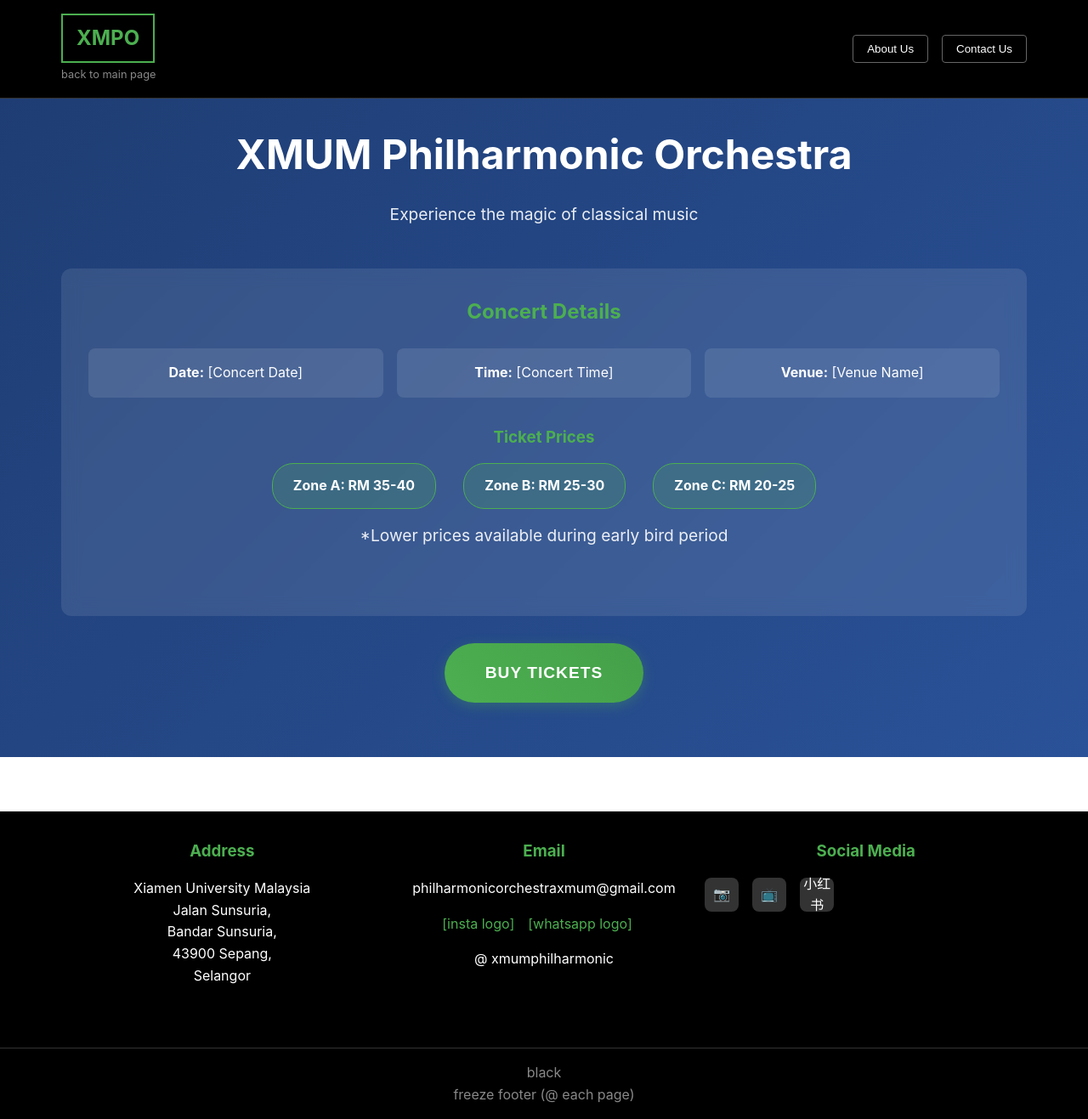
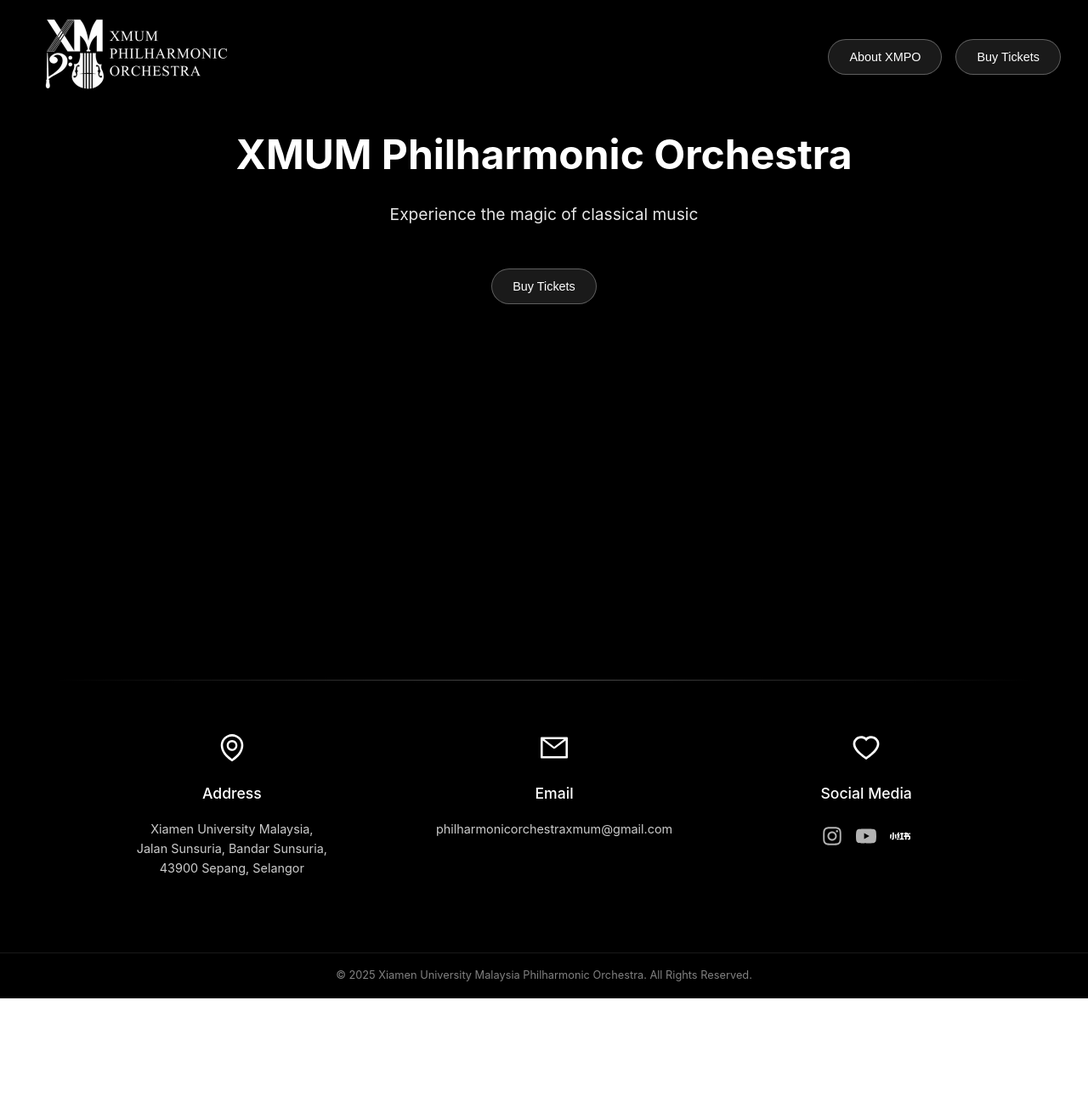
Before and after one commit to ShuyingCodech/XMPO-Halloween-Website, a React (Create React App) app in the folder xmpo-halloween/: page / in a window 1280 px wide. Shown: the whole page at 85% size. After the commit the page ends 1175 px from the top, so only its background shows below. Built offline with nearby package versions, Linux system fonts and the light colour scheme.

Commit message:
style: footer & header

```diff
--- a/xmpo-halloween/package.json
+++ b/xmpo-halloween/package.json
@@ -15,6 +15,7 @@
     "antd": "^5.27.1",
     "react": "^19.1.1",
     "react-dom": "^19.1.1",
+    "react-icons": "^5.5.0",
     "react-router-dom": "^7.8.2",
     "react-scripts": "5.0.1",
     "typescript": "^4.9.5",
--- a/xmpo-halloween/src/components/layout/Footer.tsx
+++ b/xmpo-halloween/src/components/layout/Footer.tsx
@@ -1,55 +1,60 @@
 import React from "react";
 import "../../styles/footer.css";
+import {
+  InstagramOutlined,
+  YoutubeFilled,
+  EnvironmentOutlined,
+  MailOutlined,
+  HeartOutlined,
+} from "@ant-design/icons";
+import { SiXiaohongshu } from "react-icons/si";
 
 const Footer: React.FC = () => {
   return (
     <footer className="footer">
       <div className="footer-container">
         <div className="footer-section">
-          <div className="address-section">
+          <div className="footer-section-icon">
+            <EnvironmentOutlined />
+          </div>
           <h3>Address</h3>
           <p>
-              Xiamen University Malaysia
+            Xiamen University Malaysia,
             <br />
-              Jalan Sunsuria,
+            Jalan Sunsuria, Bandar Sunsuria,
             <br />
-              Bandar Sunsuria,
-              <br />
-              43900 Sepang,
-              <br />
-              Selangor
+            43900 Sepang, Selangor
           </p>
-          </div>
         </div>
 
         <div className="footer-section">
-          <div className="contact-section">
+          <div className="footer-section-icon">
+            <MailOutlined />
+          </div>
           <h3>Email</h3>
           <p>philharmonicorchestraxmum@gmail.com</p>
-
-            <div className="social-links">
-              <span>[insta logo]</span>
-              <span>[whatsapp logo]</span>
-            </div>
-            <p>@ xmumphilharmonic</p>
-          </div>
         </div>
 
         <div className="footer-section">
-          <div className="social-section">
+          <div className="footer-section-icon">
+            <HeartOutlined />
+          </div>
           <h3>Social Media</h3>
           <div className="social-icons">
-              <span className="social-icon">📷</span>
-              <span className="social-icon">📺</span>
-              <span className="social-icon">小红书</span>
-            </div>
+            <InstagramOutlined />
+            <YoutubeFilled />
+            {React.createElement(SiXiaohongshu as any, {
+              style: { fontSize: "1.5rem" },
+            })}
           </div>
         </div>
       </div>
 
       <div className="footer-bottom">
-        <p>black</p>
-        <p>freeze footer (@ each page)</p>
+        <p>
+          © 2025 Xiamen University Malaysia Philharmonic Orchestra. All Rights
+          Reserved.
+        </p>
       </div>
     </footer>
   );
--- a/xmpo-halloween/src/components/layout/Header.tsx
+++ b/xmpo-halloween/src/components/layout/Header.tsx
@@ -13,21 +13,20 @@
   return (
     <header className="header">
       <div className="header-container">
-        <div className="logo-section">
-          <div className="logo" onClick={() => navigate("/")}>
-            XMPO
-          </div>
-          <div className="back-to-main" onClick={() => navigate("/")}>
-            back to main page
-          </div>
+        <div className="logo-section" onClick={() => navigate("/")}>
+          <img
+            src="./images/xmpo-logo.avif"
+            alt="XMPO Logo"
+            style={{ width: "253px", height: "101px", marginRight: "10px" }}
+          />
         </div>
 
         <div className="nav-buttons">
           <button className="nav-btn" onClick={scrollToFooter}>
-            About Us
+            About XMPO
           </button>
           <button className="nav-btn" onClick={scrollToFooter}>
-            Contact Us
+            Buy Tickets
           </button>
         </div>
       </div>
--- a/xmpo-halloween/src/pages/Home.tsx
+++ b/xmpo-halloween/src/pages/Home.tsx
@@ -16,33 +16,6 @@
             <h1>XMUM Philharmonic Orchestra</h1>
             <p>Experience the magic of classical music</p>
 
-            <div className="ticket-info">
-              <h2>Concert Details</h2>
-              <div className="details-grid">
-                <div className="detail-item">
-                  <strong>Date:</strong> [Concert Date]
-                </div>
-                <div className="detail-item">
-                  <strong>Time:</strong> [Concert Time]
-                </div>
-                <div className="detail-item">
-                  <strong>Venue:</strong> [Venue Name]
-                </div>
-              </div>
-
-              <div className="pricing-info">
-                <h3>Ticket Prices</h3>
-                <div className="price-list">
-                  <div className="price-item">Zone A: RM 35-40</div>
-                  <div className="price-item">Zone B: RM 25-30</div>
-                  <div className="price-item">Zone C: RM 20-25</div>
-                </div>
-                <p className="price-note">
-                  *Lower prices available during early bird period
-                </p>
-              </div>
-            </div>
-
             <button
               className="buy-tickets-btn"
               onClick={() => navigate("/seat-selection")}
--- a/xmpo-halloween/src/styles/footer.css
+++ b/xmpo-halloween/src/styles/footer.css
@@ -1,69 +1,112 @@
 .footer {
   background-color: #000;
   color: white;
-  padding: 2rem 0 1rem 0;
-  margin-top: 4rem;
+  padding: 4rem 0 0 0;
+  position: relative;
+}
+
+.footer::before {
+  content: "";
+  position: absolute;
+  top: 0;
+  left: 50%;
+  transform: translateX(-50%);
+  width: 90%;
+  height: 1px;
+  background: linear-gradient(
+    90deg,
+    transparent 0%,
+    rgba(255, 255, 255, 0.3) 50%,
+    transparent 100%
+  );
 }
 
 .footer-container {
   display: flex;
-  justify-content: space-around;
+  justify-content: center;
+  align-items: flex-start;
   max-width: 1200px;
   margin: 0 auto;
-  padding: 0 2rem;
-  flex-wrap: wrap;
+  padding: 0 2rem 3rem 2rem;
+  gap: 8rem;
 }
 
 .footer-section {
-  flex: 1;
-  min-width: 250px;
-  margin-bottom: 2rem;
+  display: flex;
+  flex-direction: column;
+  align-items: center;
+  text-align: center;
+  min-width: 200px;
+}
+
+.footer-section-icon {
+  width: 32px;
+  height: 32px;
+  margin-bottom: 1.5rem;
+  display: flex;
+  align-items: center;
+  justify-content: center;
+}
+
+.footer-section-icon .anticon {
+  font-size: 32px;
+  color: white;
+  display: flex;
+  align-items: center;
+  justify-content: center;
 }
 
 .footer-section h3 {
   margin-bottom: 1rem;
-  color: #4CAF50;
+  color: #ffffff;
+  font-size: 1.1rem;
+  font-weight: 500;
 }
 
 .footer-section p {
   line-height: 1.6;
   margin-bottom: 0.5rem;
-}
-
-.social-links {
-  margin: 1rem 0;
-}
-
-.social-links span {
-  margin-right: 1rem;
-  color: #4CAF50;
+  color: rgba(255, 255, 255, 0.8);
+  font-size: 0.9rem;
 }
 
 .social-icons {
   display: flex;
   gap: 1rem;
+  justify-content: center;
+  margin-top: 0.5rem;
 }
 
-.social-icon {
-  width: 40px;
-  height: 40px;
-  background-color: #333;
-  display: flex;
-  align-items: center;
-  justify-content: center;
-  border-radius: 8px;
+.social-icons .anticon {
+  font-size: 1.5rem;
+  color: rgba(255, 255, 255, 0.7);
+  transition: color 0.3s ease, transform 0.3s ease;
   cursor: pointer;
-  transition: background-color 0.3s ease;
 }
 
-.social-icon:hover {
-  background-color: #4CAF50;
+.social-icons .anticon:hover {
+  color: #ffffff;
+  transform: translateY(-2px);
 }
 
 .footer-bottom {
   text-align: center;
+  padding: 1rem 0;
+  border-top: 1px solid rgba(255, 255, 255, 0.1);
+  color: rgba(255, 255, 255, 0.5);
+  font-size: 0.8rem;
   margin-top: 2rem;
-  padding-top: 1rem;
-  border-top: 1px solid #333;
-  color: #888;
 }
+
+@media (max-width: 768px) {
+  .footer-container {
+    flex-direction: column;
+    gap: 3rem;
+    padding: 0 1rem 2rem 1rem;
+  }
+
+  .footer-section {
+    min-width: auto;
+    width: 100%;
+  }
+}
--- a/xmpo-halloween/src/styles/header.css
+++ b/xmpo-halloween/src/styles/header.css
@@ -6,60 +6,74 @@
   left: 0;
   right: 0;
   z-index: 1000;
-  border-bottom: 1px solid #333;
+  padding: 1rem 0;
 }
 
 .header-container {
   display: flex;
   justify-content: space-between;
   align-items: center;
-  padding: 1rem 2rem;
-  max-width: 1200px;
+  padding: 0 2rem;
+  max-width: 1400px;
   margin: 0 auto;
+  width: 100%;
 }
 
 .logo-section {
   display: flex;
-  flex-direction: column;
-  align-items: flex-start;
+  align-items: center;
+  cursor: pointer;
 }
 
-.logo {
-  font-size: 1.5rem;
-  font-weight: bold;
-  cursor: pointer;
-  border: 2px solid #4CAF50;
-  padding: 0.5rem 1rem;
-  color: #4CAF50;
-}
-
-.back-to-main {
-  font-size: 0.8rem;
-  color: #888;
-  cursor: pointer;
-  margin-top: 0.25rem;
-}
-
-.back-to-main:hover {
-  color: #4CAF50;
+.logo-section img {
+  width: 253px;
+  height: 101px;
+  object-fit: contain;
 }
 
 .nav-buttons {
   display: flex;
   gap: 1rem;
+  align-items: center;
 }
 
 .nav-btn {
-  background: none;
-  border: 1px solid #666;
+  background: rgba(255, 255, 255, 0.1);
+  border: 1px solid rgba(255, 255, 255, 0.3);
   color: white;
-  padding: 0.5rem 1rem;
+  padding: 0.75rem 1.5rem;
   cursor: pointer;
-  border-radius: 4px;
+  border-radius: 25px;
   transition: all 0.3s ease;
+  font-size: 0.9rem;
+  font-weight: 500;
+  backdrop-filter: blur(10px);
 }
 
 .nav-btn:hover {
-  border-color: #4CAF50;
-  color: #4CAF50;
+  background: rgba(255, 255, 255, 0.2);
+  border-color: rgba(255, 255, 255, 0.5);
+  transform: translateY(-1px);
 }
+
+@media (max-width: 768px) {
+  .header-container {
+    padding: 0 1rem;
+    flex-direction: column;
+    gap: 1rem;
+  }
+
+  .logo-section img {
+    width: 200px;
+    height: 80px;
+  }
+
+  .nav-buttons {
+    gap: 0.5rem;
+  }
+
+  .nav-btn {
+    padding: 0.5rem 1rem;
+    font-size: 0.8rem;
+  }
+}
--- a/xmpo-halloween/src/styles/home.css
+++ b/xmpo-halloween/src/styles/home.css
@@ -1,6 +1,6 @@
 .home-page {
   min-height: 100vh;
-  background: linear-gradient(135deg, #1e3c72 0%, #2a5298 100%);
+  background: black;
   color: white;
   padding-top: 80px;
 }
@@ -24,77 +24,22 @@
   opacity: 0.9;
 }
 
-.ticket-info {
+.buy-tickets-btn {
   background: rgba(255, 255, 255, 0.1);
-  padding: 2rem;
-  border-radius: 12px;
-  margin: 2rem 0;
+  border: 1px solid rgba(255, 255, 255, 0.3);
+  color: white;
+  padding: 0.75rem 1.5rem;
+  cursor: pointer;
+  border-radius: 25px;
+  transition: all 0.3s ease;
+  font-size: 0.9rem;
+  font-weight: 500;
   backdrop-filter: blur(10px);
 }
 
-.ticket-info h2 {
-  color: #4CAF50;
-  margin-bottom: 1.5rem;
-}
-
-.details-grid {
-  display: grid;
-  grid-template-columns: repeat(auto-fit, minmax(200px, 1fr));
-  gap: 1rem;
-  margin-bottom: 2rem;
-}
-
-.detail-item {
-  padding: 1rem;
-  background: rgba(255, 255, 255, 0.1);
-  border-radius: 8px;
-}
-
-.pricing-info h3 {
-  color: #4CAF50;
-  margin-bottom: 1rem;
-}
-
-.price-list {
-  display: flex;
-  justify-content: center;
-  gap: 2rem;
-  flex-wrap: wrap;
-  margin-bottom: 1rem;
-}
-
-.price-item {
-  padding: 0.8rem 1.5rem;
-  background: rgba(76, 175, 80, 0.2);
-  border: 1px solid #4CAF50;
-  border-radius: 25px;
-  font-weight: bold;
-}
-
-.price-note {
-  font-size: 0.9rem;
-  opacity: 0.8;
-  margin-top: 1rem;
-}
-
-.buy-tickets-btn {
-  background: linear-gradient(45deg, #4CAF50, #45a049);
-  color: white;
-  border: none;
-  padding: 1.5rem 3rem;
-  font-size: 1.2rem;
-  font-weight: bold;
-  border-radius: 50px;
-  cursor: pointer;
-  transition: all 0.3s ease;
-  box-shadow: 0 4px 15px rgba(76, 175, 80, 0.3);
-  text-transform: uppercase;
-  letter-spacing: 1px;
-}
-
 .buy-tickets-btn:hover {
-  transform: translateY(-2px);
-  box-shadow: 0 8px 25px rgba(76, 175, 80, 0.4);
+  transform: translateY(-1px);
+  box-shadow: 0 8px 25px rgba(255, 255, 255, 0.5);
 }
 
 @media (max-width: 768px) {
```
Also changed, not shown: xmpo-halloween/public/images/xmpo-logo.avif (added), 1 other file (tests, documents, lock files or other folders). Lines whose indentation alone changed are shown as unchanged.
